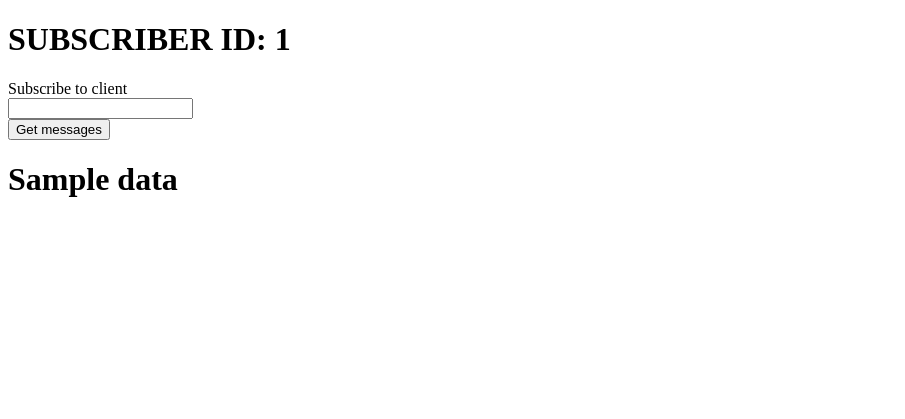
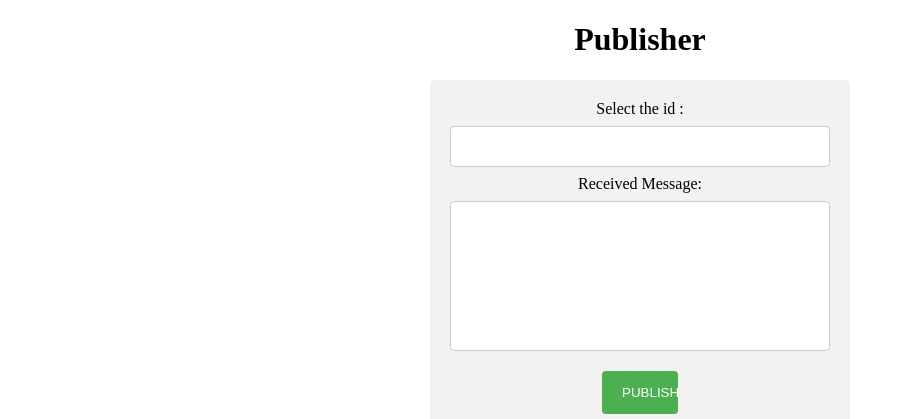
Before and after one commit to TheCsr/DistributedApplication, a Flask app: template client/templates/subscriber.html in a window 1280 px wide. Shown: the top 419 px of the page, without its empty margins (0-905 px from the left). Before the commit the page ends 197 px from the top, so only its background shows below. Run offline with Flask 2, Linux system fonts and the light colour scheme; the template is opened without the code that fills it: most values are stand-ins (such as "Sample title", 1, 10 or a date in 2020).

Commit message:
sub changes

```diff
--- a/client/templates/subscriber.html
+++ b/client/templates/subscriber.html
@@ -1,28 +1,99 @@
 <!DOCTYPE html>
-<html lang="en">
-<head>
-    <meta charset="UTF-8">
-    <meta http-equiv="X-UA-Compatible" content="IE=edge">
-    <meta name="viewport" content="width=device-width, initial-scale=1.0">
-    <title>Subscriber</title>
-</head>
-<body>
-    <h1>SUBSCRIBER ID: {{ _id }}</h1>
+<html>
+    <head>
+        <title>Publisher</title>
+    </head>
 
-    <div class="center">
-        <span>Subscribe to client</span>
-        <form action="/subscribe" method="get">
-          <div class="inputbox">
-              <input type="text"  maxlength = "1000" minlength="0">
-          </div>
-          <div class="inputbox">
-            <input type="submit" name="target_id" value="Get messages">
-          </div>
+    <style>
+
+      /*.background-image{
+          background-image: url('./publishing-translation.jpg');
+          background-size: contain;
+          background-repeat: no-repeat;
+          height: 200px;
+          width:  200px;
+
+      }*/
+
+      input[type=text] {
+      width: 100%;
+      padding: 12px 20px;
+      margin: 8px 0;
+      display: inline-block;
+      border: 1px solid #ccc;
+      border-radius: 4px;
+      box-sizing: border-box;
+    }
+
+    textarea {
+      width: 100%;
+      height: 150px;
+      padding: 12px 20px;
+      margin: 8px 0;
+      border: 1px solid #ccc;
+      border-radius: 4px;
+      box-sizing: border-box;
+      font-size: 16px;
+      resize: none;
+    }
+
+    input[type=submit] {
+      width: 20%;
+      background-color: #4CAF50;
+      color: white;
+      padding: 14px 20px;
+      margin: 8px 0;
+      border: none;
+      border-radius: 4px;
+      cursor: pointer;
+      text-align: center;
+    }
+
+    input[type=submit]:hover {
+      background-color: #45a049;
+    }
+
+    div {
+      width: 30%;
+      border-radius: 5px;
+      background-color: #f2f2f2;
+      padding: 20px;
+    }
+
+  </style>
+
+    <body>
+     <!--  <div class = "background-image"> -->
+      <center>
+        <h1>Publisher</h1>
+        </center>
+
+    <center>
+    <div>
+
+        <form action = "/subscribe" method = "GET">
+
+         Select the id :
+         <br>
+         <input type = "text" name = "id">
+         <br>
+         Received Message:
+         <br>
+         <textarea rows = "5" cols = "50" name = "message" value={{data}}> </textarea>
+         <br>
+         <input type = "submit" name = "publish" value="PUBLISH"></input>
+     <br>
+
         </form>
+
     </div>
 
+    </center>
+<center>
+    <img src="{{url_for('static', filename='image.jpg')}}" >
+  </center>
+
     <h1>{{ data }}</h1>
-
-
-</body>
+<!-- </div> -->
+    </body>
 </html>
```
Also changed, not shown: client/Subscriber.py (+3 -3 lines), client/templates/publisher.html (+92 -21 lines), client/templates/subscribers.csv (+2 -0 lines).
